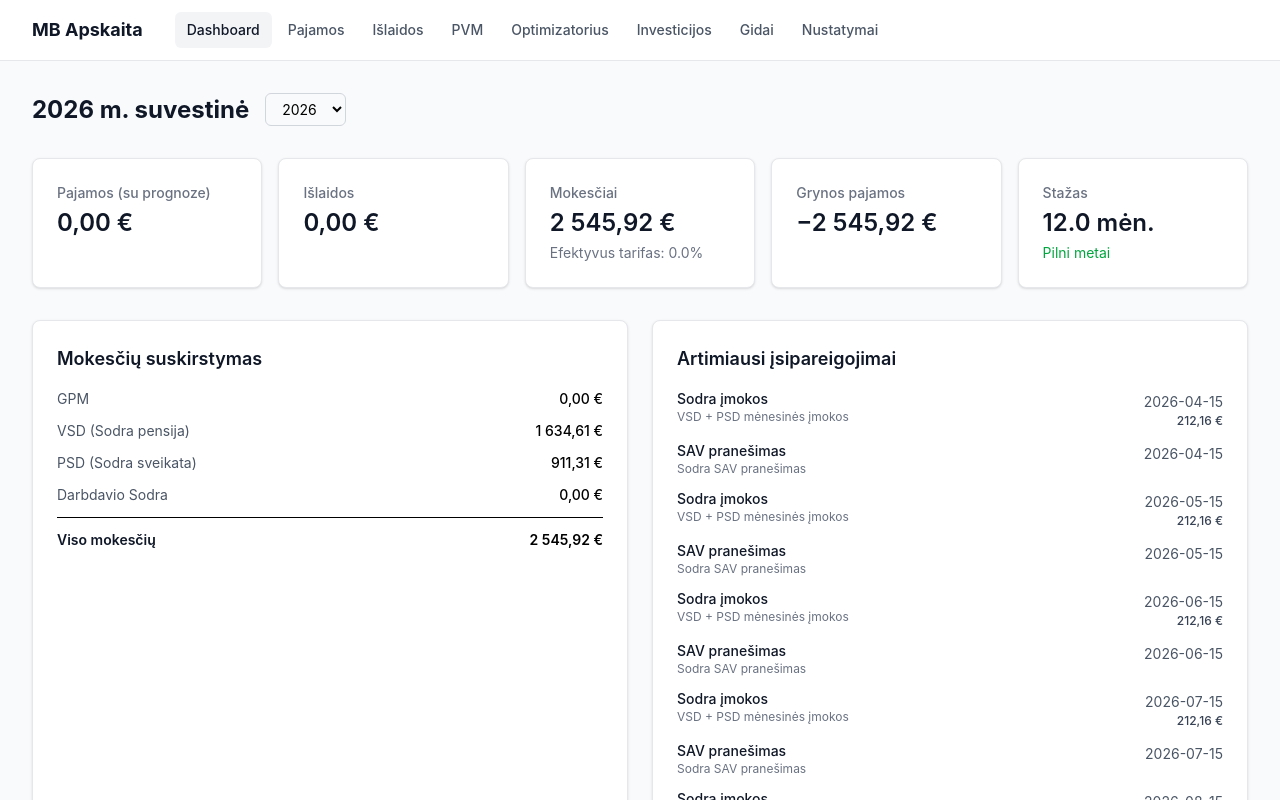
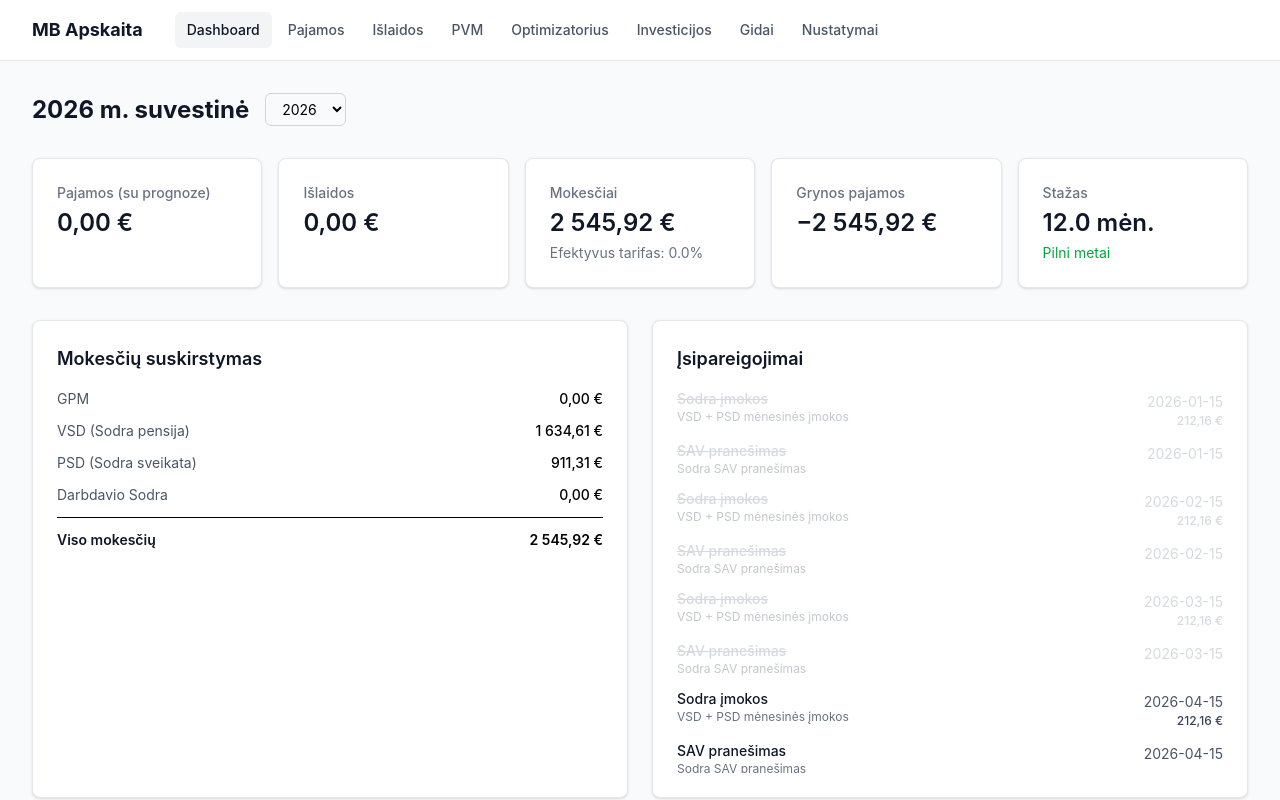
Before and after one commit to arturasz/mbapskaita, a React (Vite) app: page / in a window 1280 px wide. Shown: the top 800 px of the page. Built offline with nearby package versions, Linux system fonts and the light colour scheme.

Commit message:
feat: show all obligations with past ones greyed out

```diff
--- a/src/features/dashboard/DashboardPage.tsx
+++ b/src/features/dashboard/DashboardPage.tsx
@@ -85,9 +85,17 @@ export function DashboardPage() {
     [year, settings.withdrawalPlan, result],
   );
 
-  const upcomingObligations = useMemo(() => {
-    const today = new Date().toISOString().slice(0, 10);
-    return obligations.filter((o) => o.dueDate >= today).slice(0, 10);
+  const today = new Date().toISOString().slice(0, 10);
+
+  // Deduplicate by name+date, show all (past greyed out, upcoming normal)
+  const allObligations = useMemo(() => {
+    const seen = new Set<string>();
+    return obligations.filter((o) => {
+      const key = `${o.name}:${o.dueDate}`;
+      if (seen.has(key)) return false;
+      seen.add(key);
+      return true;
+    });
   }, [obligations]);
 
   if (!incomeLoaded || !expenseLoaded || !settingsLoaded) {
@@ -167,27 +175,30 @@ export function DashboardPage() {
           </dl>
         </Card>
 
-        <Card title="Artimiausi įsipareigojimai">
-          {upcomingObligations.length === 0 ? (
+        <Card title="Įsipareigojimai">
+          {allObligations.length === 0 ? (
             <p className="text-sm text-gray-500">Įsipareigojimų nerasta</p>
           ) : (
-            <ul className="space-y-3">
-              {upcomingObligations.map((o, i) => (
-                <li key={i} className="flex items-start justify-between">
+            <ul className="space-y-3 max-h-96 overflow-y-auto">
+              {allObligations.map((o, i) => {
+                const isPast = o.dueDate < today;
+                return (
+                <li key={i} className={`flex items-start justify-between ${isPast ? "opacity-40" : ""}`}>
                   <div>
-                    <p className="text-sm font-medium text-gray-900">{o.name}</p>
+                    <p className={`text-sm font-medium ${isPast ? "text-gray-400 line-through" : "text-gray-900"}`}>{o.name}</p>
                     <p className="text-xs text-gray-500">{o.description}</p>
                   </div>
                   <div className="shrink-0 text-right">
-                    <span className="text-sm text-gray-600">
+                    <span className={`text-sm ${isPast ? "text-gray-400" : "text-gray-600"}`}>
                       {new Date(o.dueDate).toLocaleDateString("lt-LT")}
                     </span>
                     {o.amount != null && (
-                      <p className="text-xs font-medium text-gray-700">{fmt(o.amount)}</p>
+                      <p className={`text-xs font-medium ${isPast ? "text-gray-400" : "text-gray-700"}`}>{fmt(o.amount)}</p>
                     )}
                   </div>
                 </li>
-              ))}
+                );
+              })}
             </ul>
           )}
         </Card>
```
